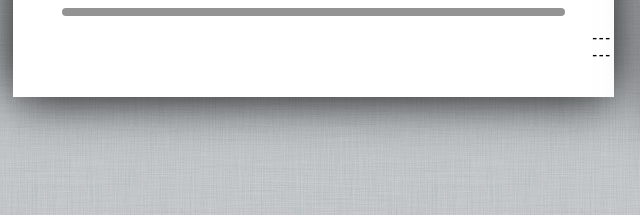
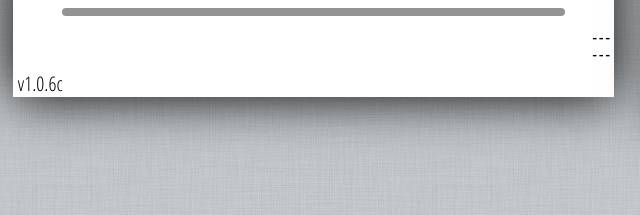
Before and after one commit to iKlem/GoulpLoader, a plain HTML site: page index.html in a window 1280 px wide. Shown: the part 473-688 px from the top of the page, 0-640 px from the left. Drawn offline with Linux system fonts and the light colour scheme.

Commit message:
Added version number

```diff
--- a/css/style.css
+++ b/css/style.css
@@ -26,6 +26,12 @@ body {
 }
 #noBorder {
   border:0px;
+}
+#versionNo {
+  position: relative;
+  text-align: left;
+  left: 5px;
+  bottom: 20px;
 }
 /* --- */
 
--- a/index.html
+++ b/index.html
@@ -44,6 +44,7 @@
           <div id="progressInfo"> - - - </div>
           <div id="progressInfoWS"> - - - </div>
         </div>
+        <div id="versionNo">v1.0.6c</div>
       </header>
       <!--
         This is your server Banner. The image have to be 630px by 181px. The "alt" value will be modified automatically
```
